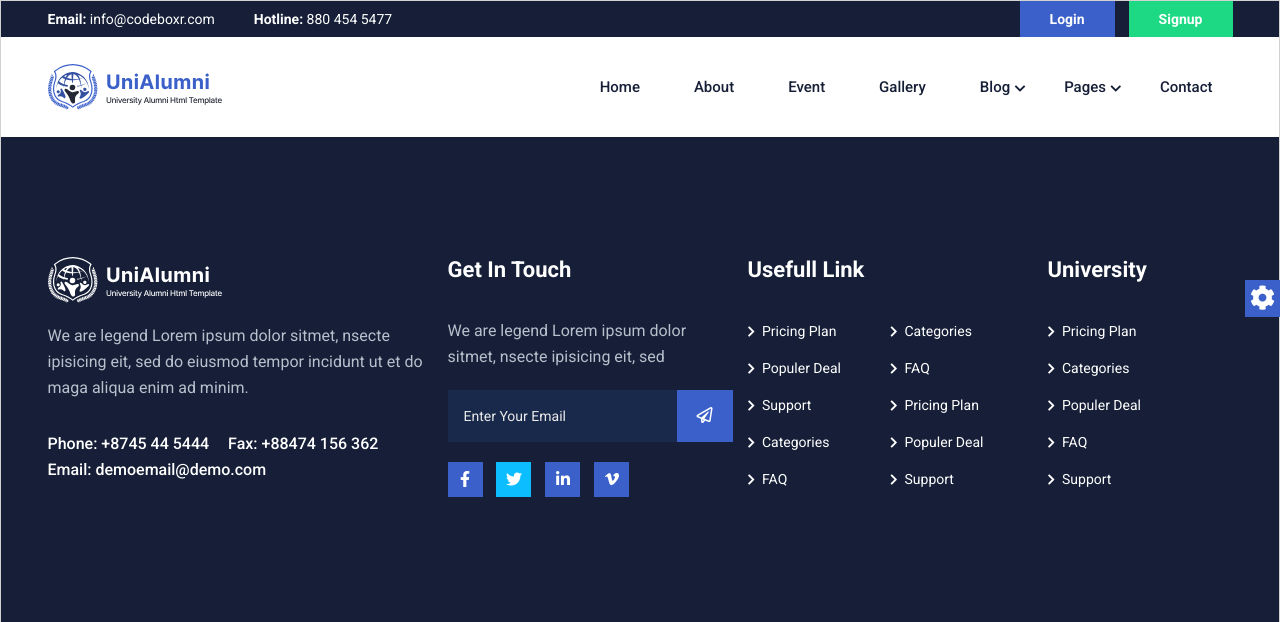
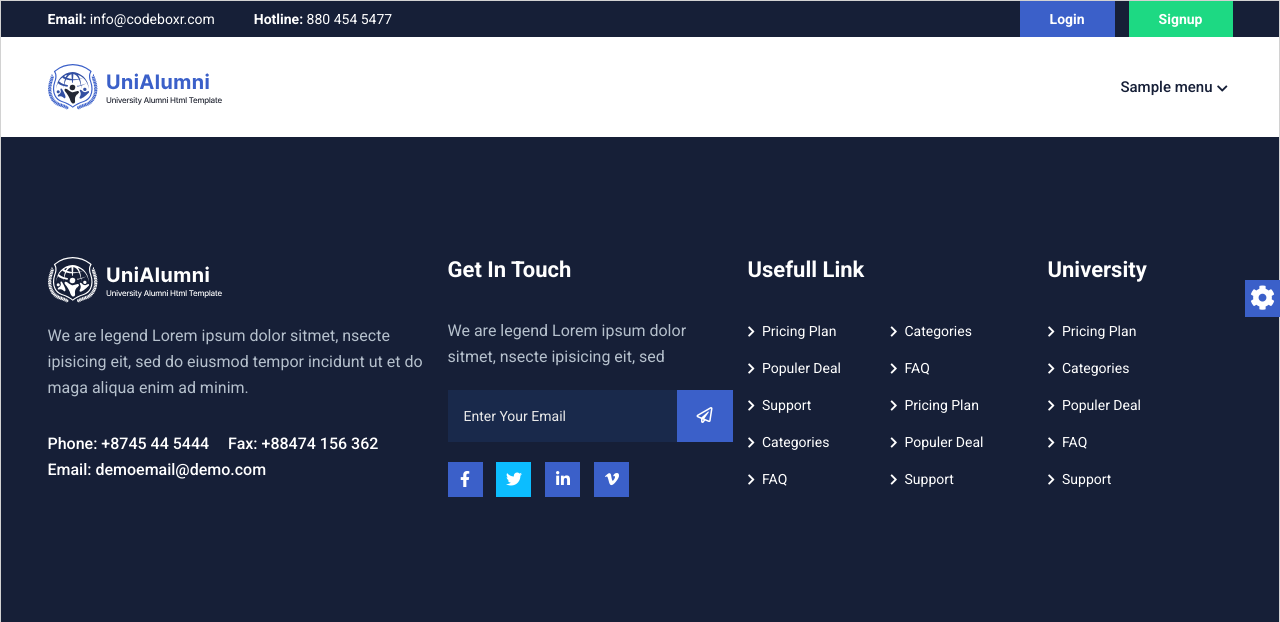
Before and after one commit to kamala96/alumni_portal, a Django app: template templates/base.html in a window 1280 px wide. Shown: the top 622 px of the page. Run offline with Django 3.2, Linux system fonts and the light colour scheme; the template is opened without the code that fills it: most values are stand-ins (such as "Sample title", 1, 10 or a date in 2020); parts of the project's set-up code (start-up, migrations or seed data) failed here and were passed over; some libraries are stand-ins or nearby versions.

Commit message:
Complete Navigation  Menu with its Backend

```diff
--- /dev/null
+++ b/site_app/templatetags/menu_tags.py
@@ -0,0 +1,8 @@
+from django import template
+from site_app.models import Navigationmenu
+
+register = template.Library()
+
+@register.filter
+def submenus(menu):
+    return menu.submenus.filter(is_active=True).order_by('order_id')
--- a/templates/base-components/header-inner.html
+++ b/templates/base-components/header-inner.html
@@ -1,4 +1,5 @@
 {% load static %}
+{% load menu_tags %}
 
 <div class="container">
     <div class="header-inner">
@@ -31,6 +32,40 @@
                 </div>
 
                 <ul class="codeboxr-main-menu">
+                    {% for menu in main_menu %}
+                        <li class="{% if menu.submenus.count > 0 %}has-submenu{% endif %} menu-item-depth-{{ menu.indentation }}">
+                            <a href="{% if menu.link_type == 'internal' %}/{{ menu.slug }}{% else %}{{ menu.link }}{% endif %}">
+                                {{ menu.menu_name }}
+                            </a>
+                            {% if menu|submenus %}
+                                <ul class="sub-menu">
+                                    {% for submenu in menu|submenus %}
+                                        <li class="{% if submenu.submenus.count > 0 %}has-submenu{% endif %} menu-item-depth-{{ submenu.indentation }}">
+                                            <a href="{% if submenu.link_type == 'internal' %}/{{ submenu.slug }}{% else %}{{ submenu.link }}{% endif %}">
+                                                {{ submenu.menu_name }}
+                                            </a>
+                                            {% if submenu|submenus %}
+                                                <ul class="sub-menu">
+                                                    {% for subsubmenu in submenu|submenus %}
+                                                        <li class="menu-item-depth-{{ subsubmenu.indentation }}">
+                                                            <a href="{% if subsubmenu.link_type == 'internal' %}/{{ subsubmenu.slug }}{% else %}{{ subsubmenu.link }}{% endif %}">
+                                                                {{ subsubmenu.menu_name }}
+                                                            </a>
+                                                        </li>
+                                                    {% endfor %}
+                                                </ul>
+                                            {% endif %}
+                                        </li>
+                                    {% endfor %}
+                                </ul>
+                            {% endif %}
+                        </li>
+                    {% endfor %}
+                </ul>
+
+
+
+                {% comment %} <ul class="codeboxr-main-menu">
                     <li>
                         <a href="index-2.html">Home</a>
                     </li>
@@ -80,7 +115,7 @@
                     <li class="menu-item-depth-0">
                         <a href="contact.html">Contact</a>
                     </li>
-                </ul>
+                </ul> {% endcomment %}
             </div>
             <!-- /.menu-wrapper -->
         </nav>
```
Also changed, not shown: site_app/admin.py (+8 -1 lines), site_app/context_processors.py (+6 -1 lines), site_app/models.py (+12 -0 lines).
